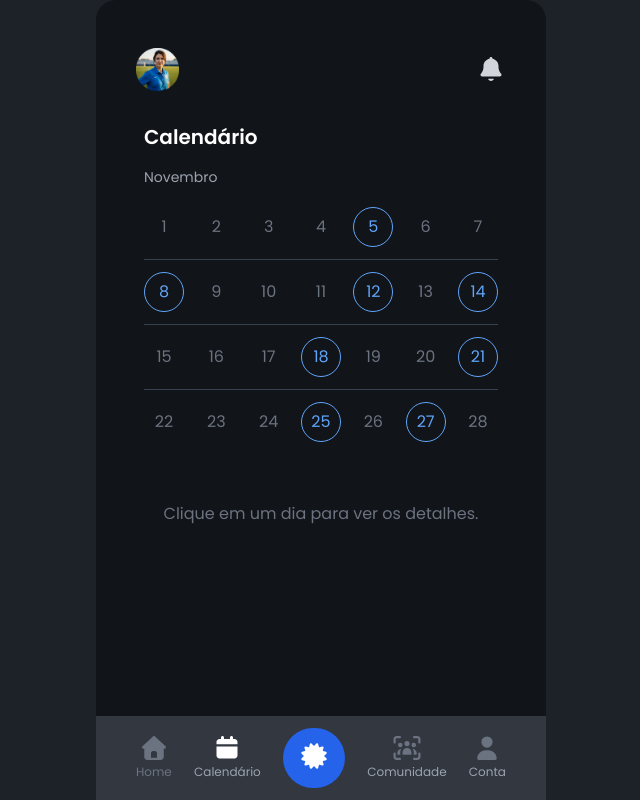
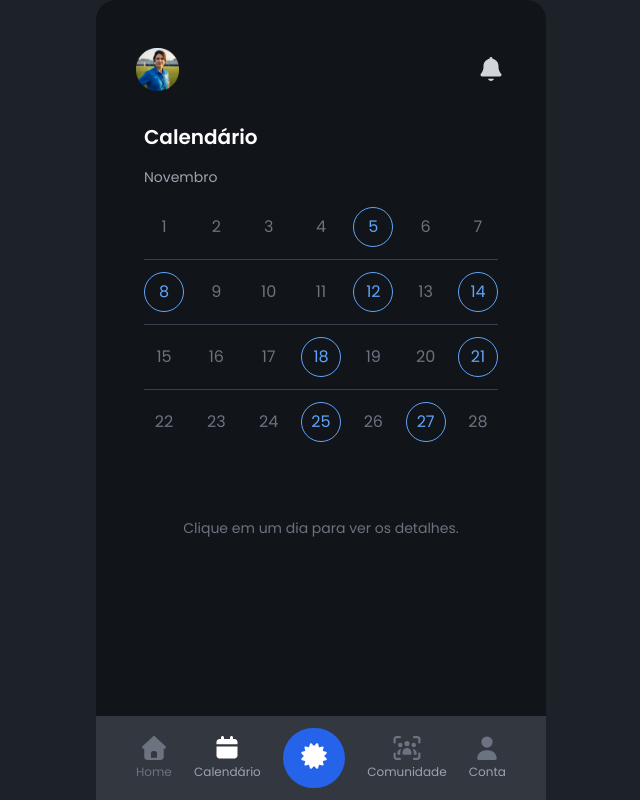
Before and after one commit to Bernardo07dev/Passa-Bola-Sprint-4, a React (Vite) app in the folder Passa-Bola/: page /Calendario in a window 1280 px wide. Shown: the whole page, without its empty margins (319-959 px from the left). Built offline with nearby package versions, Linux system fonts and the light colour scheme.

Commit message:
Update Calendario.jsx

```diff
--- a/Passa-Bola/src/pages/atleta/Calendario.jsx
+++ b/Passa-Bola/src/pages/atleta/Calendario.jsx
@@ -78,9 +78,9 @@ const Calendario = () => {
                             <p className="text-gray-400 text-sm mt-2">{eventoSelecionado.descrição}</p>
                         </div>
                     ) : diaAtivo ? (
-                        <p className="text-gray-400 mt-6">Nenhum evento neste dia.</p>
+                        <p className="text-gray-400 text-sm mt-10">Nenhum evento neste dia.</p>
                     ) : (
-                        <p className="text-gray-500 mt-6">Clique em um dia para ver os detalhes.</p>
+                        <p className="text-gray-500 text-sm mt-10">Clique em um dia para ver os detalhes.</p>
                     )}
                 </section>
             </main>
```
